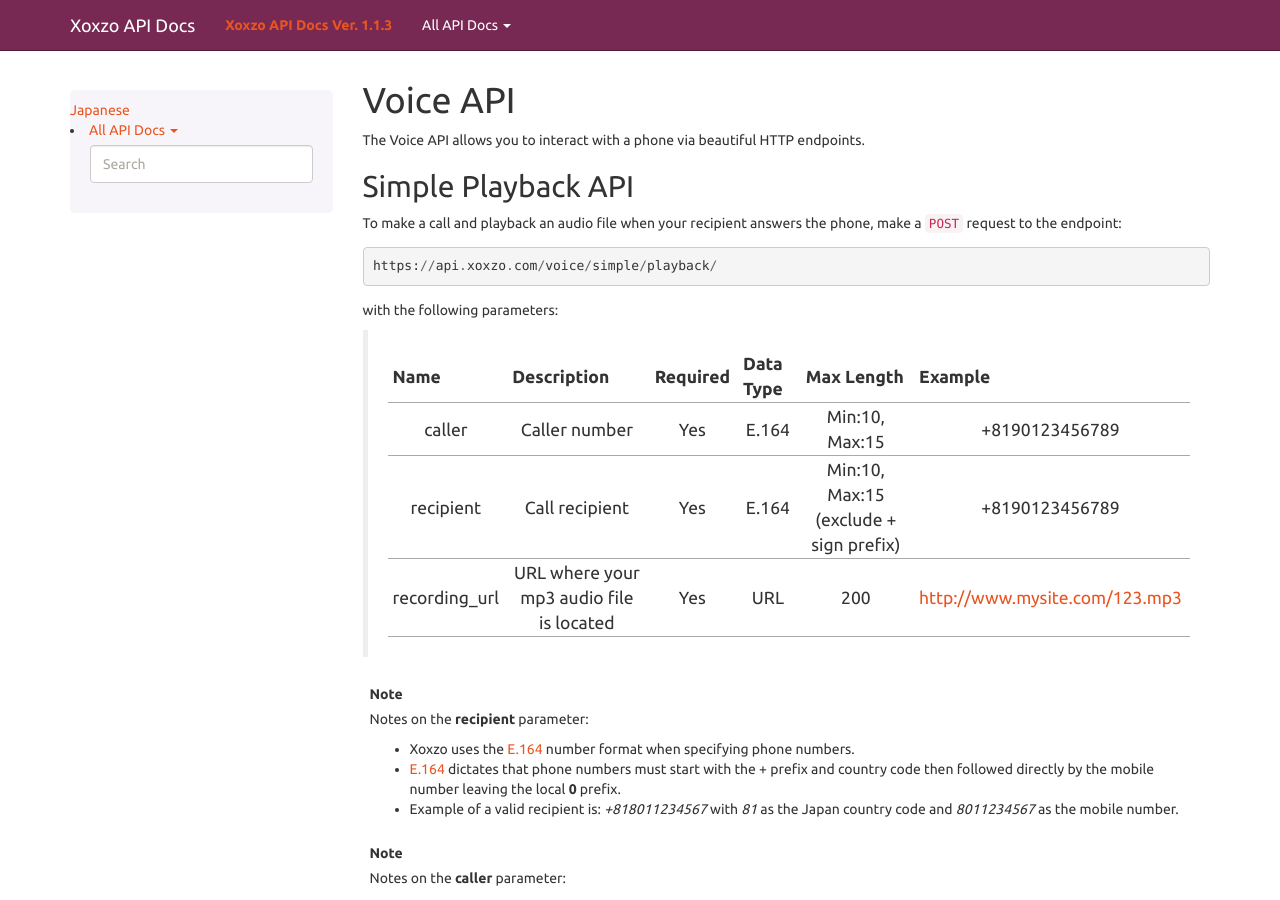
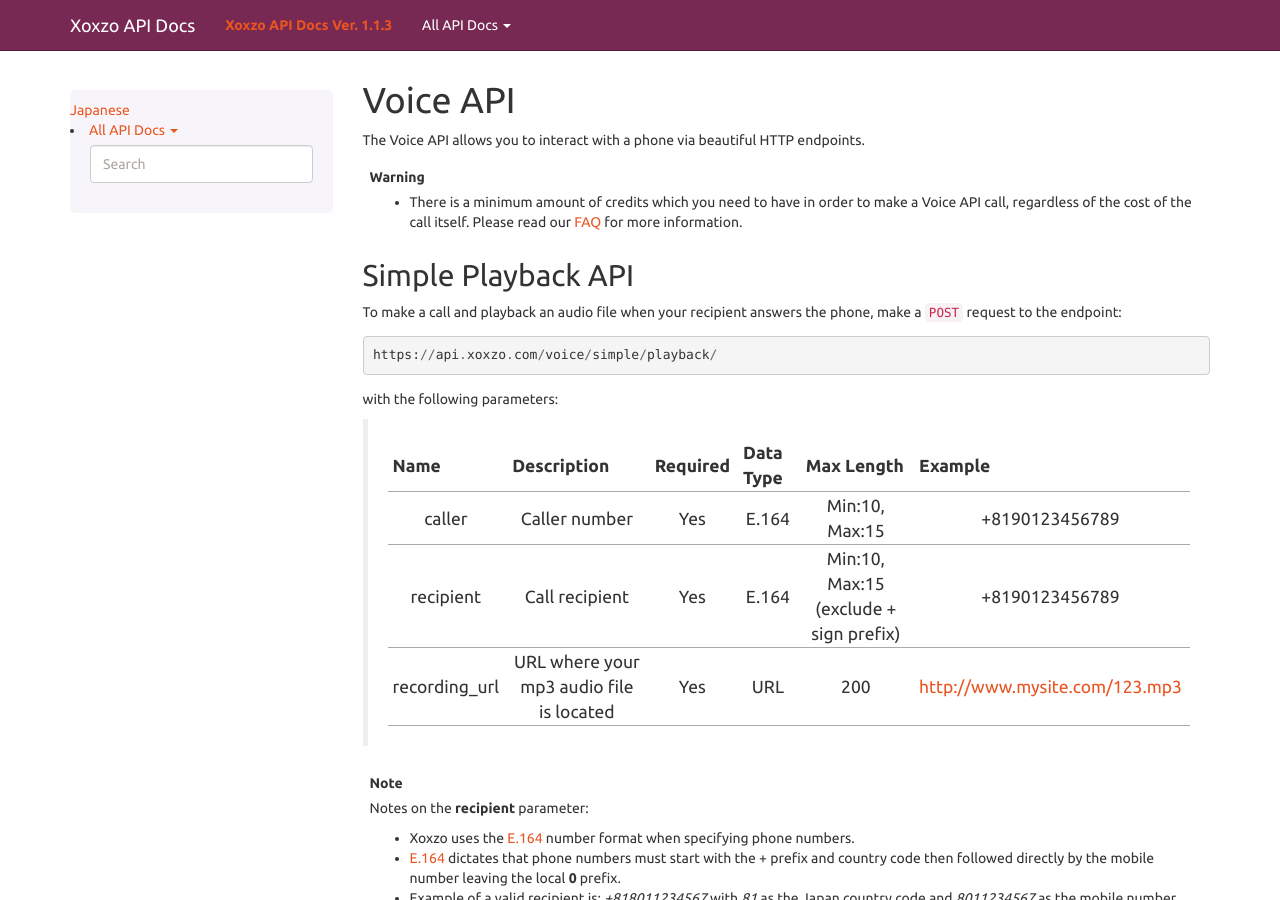
Before and after one commit to xoxzo/docs.xoxzo.com, a Sphinx documentation site: the page built from source/voice.rst, in a window 1280 px wide and 900 px high. Built offline with Sphinx 7.4.7, drawn with Linux system fonts in a browser that asks for light colours.

Commit message:
X4CTFE-65 #time 10m Logged work

```diff
--- a/source/voice.rst
+++ b/source/voice.rst
@@ -3,6 +3,10 @@
 ====================================
 
 The Voice API allows you to interact with a phone via beautiful HTTP endpoints.
+
+.. warning::
+   *  There is a minimum amount of credits which you need to have in order to make a Voice API call,
+      regardless of the cost of the call itself. Please read our `FAQ <http://bit.ly/1TxHmrR>`_ for more information.
 
 Simple Playback API
 ====================================
```
Also changed, not shown: 1 other file.
